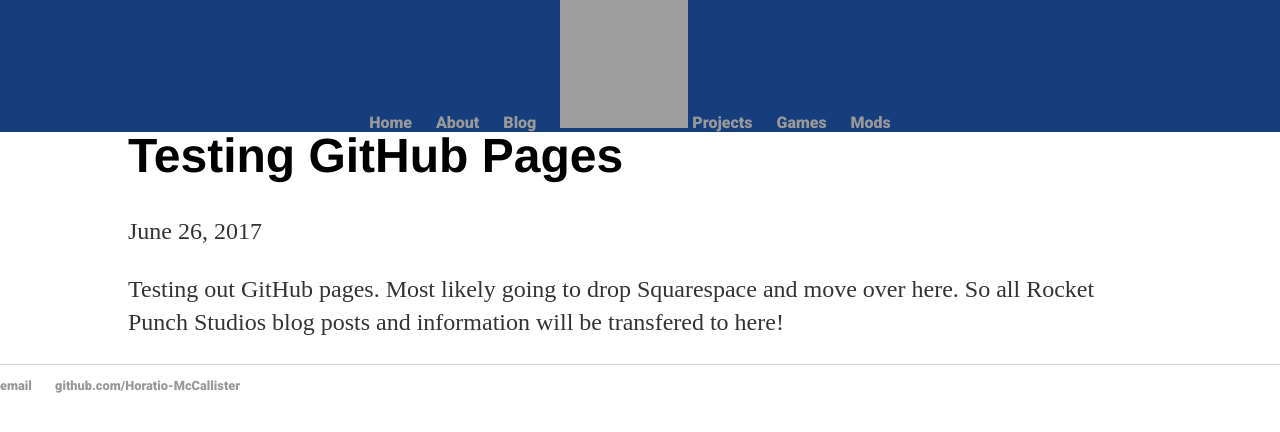
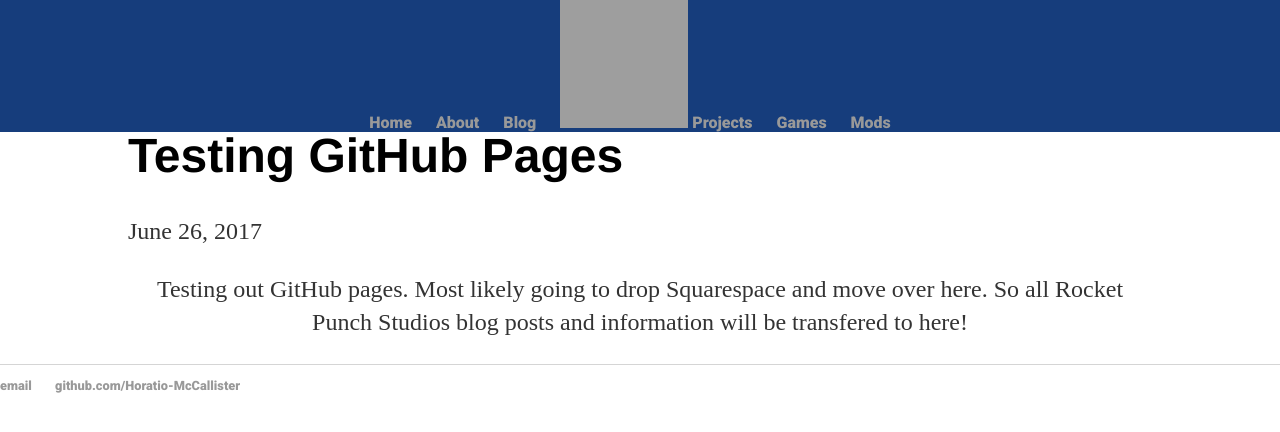
Before and after one commit to Horatio-McCallister/Horatio-McCallister.github.io, a Jekyll site: the page built from _posts/2017-06-23-Testing-GitHub-Pages.md, in a window 1280 px wide. Shown: the top 432 px of the page. Built offline with Jekyll 4.4.1, drawn with Linux system fonts in a browser that asks for light colours; grey boxes are pictures that could not be loaded.

Commit message:
no message

```diff
--- a/_layouts/post.html
+++ b/_layouts/post.html
@@ -4,6 +4,8 @@ layout: default
 <h1>{{ page.title }}</h1>
 <p class="meta">{{ page.date | date: "%B %d, %Y" }}</p>
 
-<div class="post">
-  {{ content }}
-</div>
+<center>
+	<div class="post">
+	  {{ content }}
+	</div>
+</center>
--- a/blog/index.html
+++ b/blog/index.html
@@ -26,7 +26,7 @@ title: Rocket Punch Studio Blog
     <span>&laquo; Newer</span>
   {% endif %}
 
-  {% for page in (1..paginator.total_pages) %}
+  <!--{% for page in (1..paginator.total_pages) %}
     {% if page == paginator.page %}
       <em>{{ page }}</em>
     {% elsif page == 1 %}
@@ -34,12 +34,12 @@ title: Rocket Punch Studio Blog
     {% else %}
       <a href="{{ site.paginate_path | prepend: site.baseurl | replace: '//', '/' | replace: ':num', page }}">{{ page }}</a>
     {% endif %}
-  {% endfor %}
+  {% endfor %} -->
 
   {% if paginator.next_page %}
     <a href="{{ paginator.next_page_path | prepend: site.baseurl | replace: '//', '/' }}">Older &raquo;</a>
   {% else %}
-    <span>Next &raquo;</span>
+    <span>Older &raquo;</span>
   {% endif %}
 </div>
 {% endif %}
```
